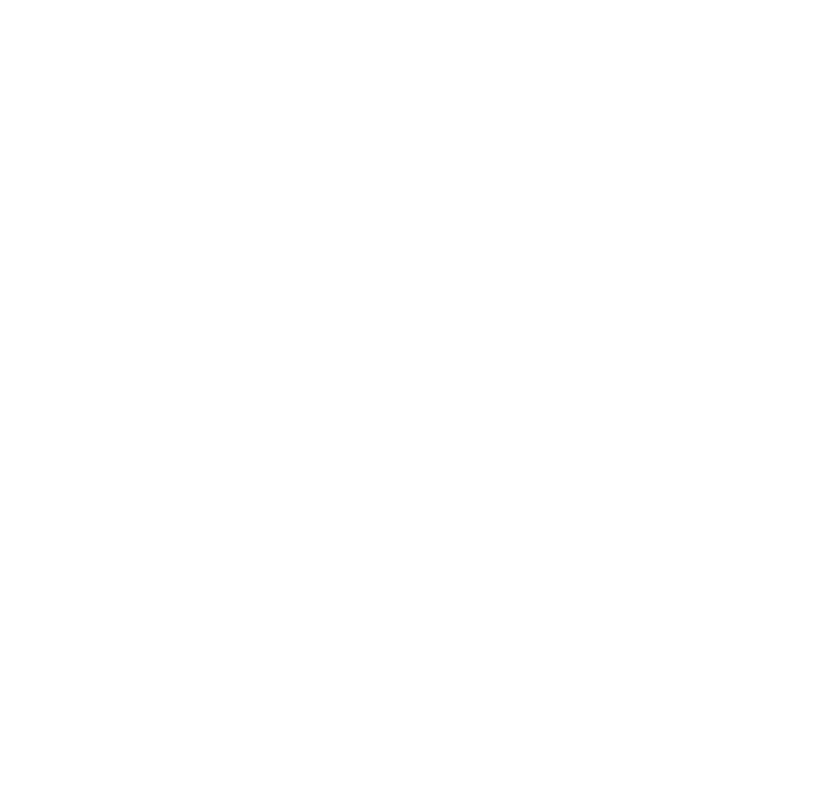
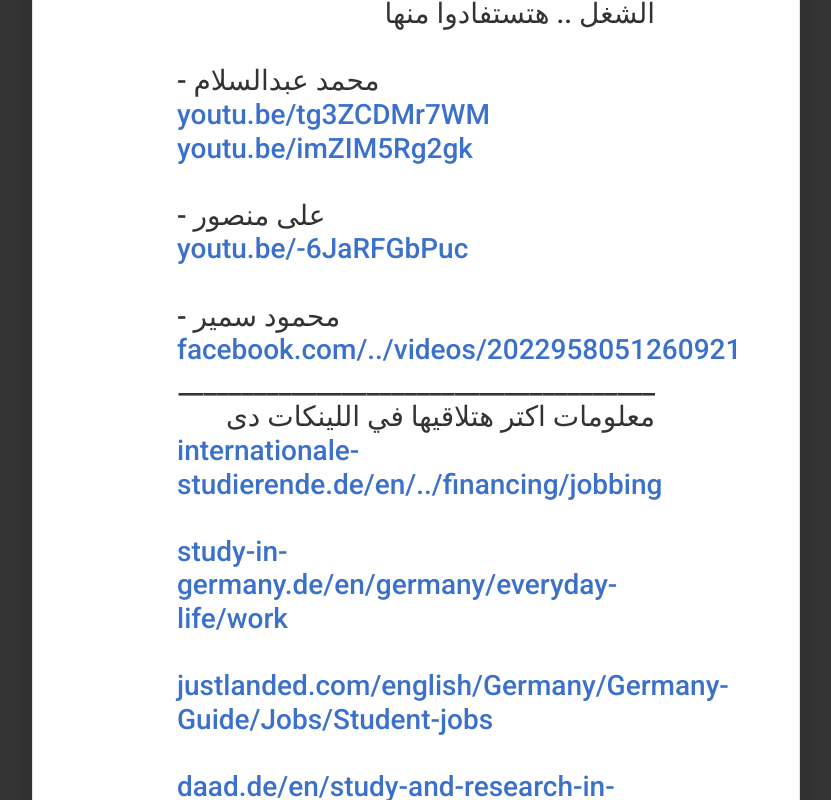
Before and after one commit to dundieh/sig, a React (Create React App) app: page /lebeninDeutschland/stundentwork in a window 1280 px wide. Shown: the part 2460-3260 px from the top of the page, without its empty margins (224-1055 px from the left). Before the commit the page ends 800 px from the top, so only its background shows below. Built offline with nearby package versions, Linux system fonts and the light colour scheme.

Commit message:
make it better

```diff
--- a/src/components/LebenInDeutschland/StudentWork/StudentWork.js
+++ b/src/components/LebenInDeutschland/StudentWork/StudentWork.js
@@ -16,6 +16,108 @@
                             <div className="ui form ma0">
                                 <div className="fields">
                                     <h3>
+                                        السلام عليكم..
+                                        <br/>
+                                        السؤال الأهم و اللى بيشغل تفكير كل واحد فينا و عايز يسافر!
+                                        <br/>
+                                        هل اقدر اشتغل و انا طالب؟
+                                        <br/>
+                                        في البوست دة هتلاقى إجابة لمعظم الاسئلة اللى بتفكر فيها
+                                        <br/>
+                                        - هل الطالب يقدر يشتغل في المانيا؟
+                                        <br/>
+                                        القانون بيسمح للطلاب اللى من خارج الاتحاد الاوروبى ان هما يشتغلوا 960ساعة سنويا
+                                        <br/>
+                                        "120 يوم فول تايم"
+                                        <br/>
+                                        "240 يوم بارت تايم"
+                                        <br/>
+                                        - اقدر اشتغل بعد قد ايه من وصولى المانيا ؟
+                                        <br/>
+                                        لما تاخد تصريح العمل من مكتب الأجانب و دة غالبا بيبقا بعد 3 شهور في معظم المدن و ممكن بعد شهر .. انت و نصيبك
+                                        <br/>
+                                        - هل أقدر أزود عدد الساعات لو خلصت؟
+                                        <br/>
+                                        دى بترجع لمكتب الأجانب وممكن يوافقوا وممكن لاء
+                                        <br/>
+                                        - طب سعر ساعة العمل ؟
+                                        <br/>
+                                        سعر ساعة العمل للطلاب ف ان الحد الأدنى ميقلش
+                                        عن ٩ يورو
+                                        <br/>
+                                        و احيانا فى بعض الوظائف بيوصل ل 15 / 13 يورو فى الساعة
+                                        <br/>
+                                        - طب بدفع ضرائب ؟
+                                        اة بتدفع ضرائب لو المبلغ زاد عن 450 يورو فى الشهر و بترجعها تانى في اخر السنة عادى لانك لسا طالب
+                                        <br/>
+                                        - ايه هو الشغل الأسود ؟
+                                        <br/>
+                                        يعنى هتشتغل من غير ما الحكومة تعرف و لو اتمسكت فهيتطبق عليك غرامة كبيرة فالافضل بلاش تمشى في السكة دى
+                                        <br/>
+                                        - اقدر اشتغل في مجالى لو لسا بدرس ؟
+                                        <br/>
+                                        بترجع لصاحب العمل و ممكن يوافق و ممكن لاء و حتى لو وافق فهيتطبق عليك قانون العمل كطالب
+                                        <br/>
+                                        - اقدر اصرف على نفسى لو اشتغلت ؟
+                                        <br/>
+                                        اة تقدر تصرف على نفسك لو اشتغلت فلو هتحسبها لو اشتغلت كل ساعات العمل
+                                        <br/>
+                                        بس لازم تظبط وقتك طبعا لان الموضوع مش سهل ما بين دراسة و شغل" بالنسبة للتجارب"
+                                        <br/>
+                                        - هل طلاب اللغة و التحضيرية يقدروا يشتغلوا ؟
+                                        <br/>
+                                        بالنسبة للقانون فطلاب اللغة يسمح ليهم ان هما يشتغلوا فقط فى الاجازات اللى ما بين الكورسات مش اخر الاسبوع" وممكن تختلف من مدينة لمدينة"
+                                        <br/>
+                                        اما  التحضيرية فليهم الحق ان هما يشتغلوا ما بين الترمات فقط
+                                        <br/>
+                                        "وممكن تختلف من مدينة لمدينة"
+                                        <br/>
+                                        - طب ايه نظام طلاب البكالوريوس و الماستر ؟
+                                        <br/>
+                                        طلاب البكالوريوس و الماستر ليهم الحق ان هما يشتغلوا فى اى وقت مادام بيدرسوا فى الجامعة
+                                        <br/>
+                                        - طب هل فيه شغل فى المانيا للطلاب ؟
+                                        <br/>
+                                        اة فيه شغل للطلاب بس بترجع للمدينة و لغتك .. كل ما المدينة كبيرة فكل ما الشغل فيها بيزيد و فيه مدن برضه مش معروفة و هتلاقى فيها شغل عادى
+                                        <br/>
+                                        و دى فيديوهات هتفيدكم اكتر و هتعرفوا منها طبيعة الشغل و ازاى تبحثوا عن الشغل .. هتستفادوا منها
+                                        <br/>
+                                        <br/>
+                                        <div className='lft'>
+                                            - محمد عبدالسلام
+                                            <br/>
+                                            <a target='_blank' rel='noreferrer' href='https://youtu.be/tg3ZCDMr7WM'>youtu.be/tg3ZCDMr7WM</a>
+                                            <br/>
+                                            <a target='_blank' rel='noreferrer' href='https://youtu.be/imZIM5Rg2gk'>youtu.be/imZIM5Rg2gk</a>
+                                            <br/>
+                                            <br/>
+                                            - على منصور
+                                            <br/>
+                                            <a target='_blank' rel='noreferrer' href='https://youtu.be/-6JaRFGbPuc'>youtu.be/-6JaRFGbPuc</a>
+                                            <br/>
+                                            <br/>
+                                            - محمود سمير
+                                            <br/>
+                                            <a target='_blank' rel='noreferrer' href='https://www.facebook.com/100006402372164/videos/2022958051260921/?video_source=permalink'>facebook.com/../videos/2022958051260921</a>
+                                        </div>
+                                        ______________________________________
+                                        <br/>
+                                        معلومات اكتر هتلاقيها في اللينكات دى
+                                        <div className='lft'>
+                                            <a target='_blank' rel='noreferrer' href='http://www.internationale-studierende.de/en/prepare_your_studies/financing/jobbing/'>internationale-studierende.de/en/../financing/jobbing</a>
+                                        <br/>
+                                        <br/>
+                                            <a target='_blank' rel='noreferrer' href='https://www.study-in-germany.de/en/germany/everyday-life/work/'>study-in-germany.de/en/germany/everyday-life/work</a>
+                                        <br/>
+                                        <br/>
+                                            <a target='_blank' rel='noreferrer' href='https://www.justlanded.com/english/Germany/Germany-Guide/Jobs/Student-jobs/'>justlanded.com/english/Germany/Germany-Guide/Jobs/Student-jobs</a>
+                                        <br/>
+                                        <br/>
+                                            <a target='_blank' rel='noreferrer' href='https://www.daad.de/en/study-and-research-in-germany/first-steps-germany/side-jobs/'>daad.de/en/study-and-research-in-germany/first-steps-germany/side-jobs</a>
+                                        <br/>
+                                        <br/>
+                                            <a target='_blank' rel='noreferrer' href='https://www.bachelorsportal.com/articles/1835/what-are-my-student-job-options-if-i-want-to-study-a-bachelors-in-germany.html'>bachelorsportal.com/articles/1835/what-are-my-student-job-options-if-i-want-to-study-a-bachelors-in-germany.html</a>
+                                        </div>
                                     </h3>
                                 </div>
                             </div>
```
